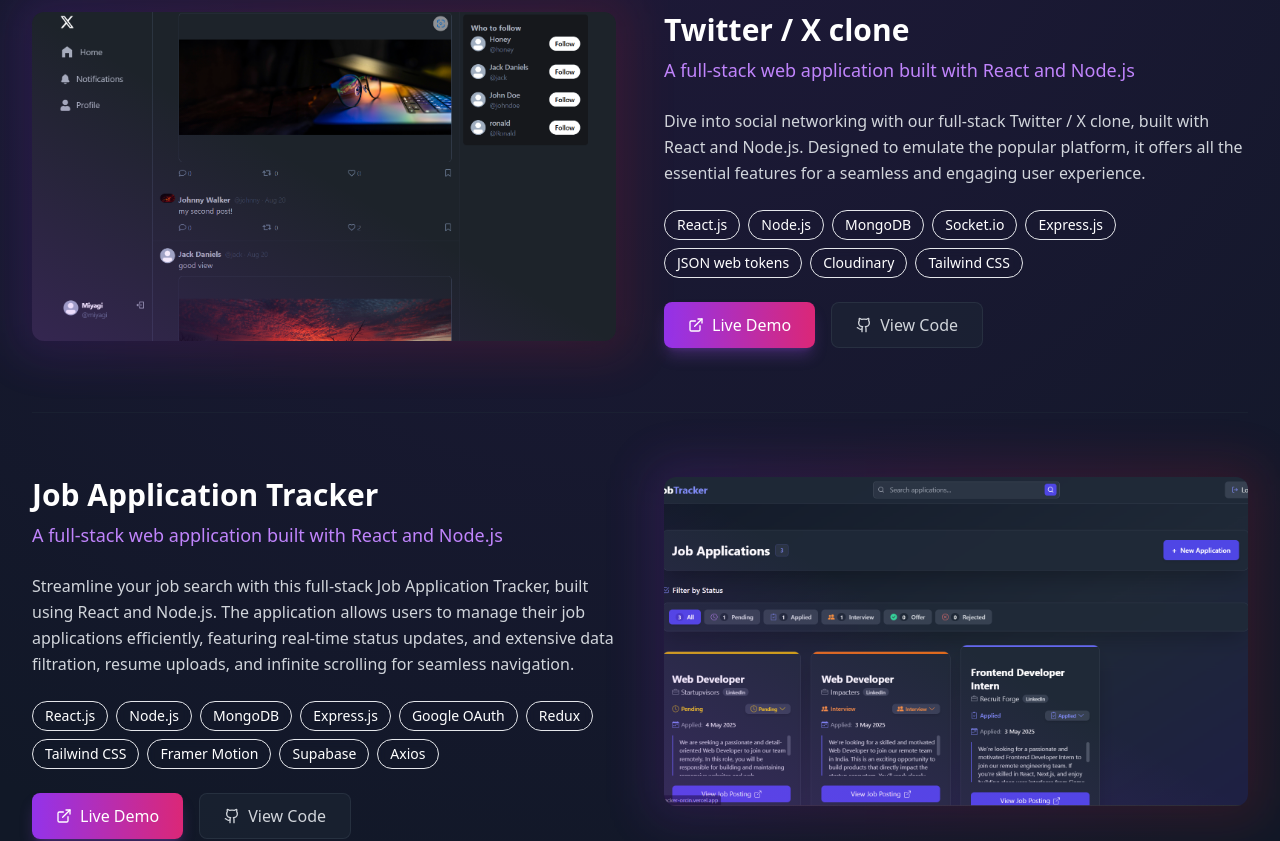
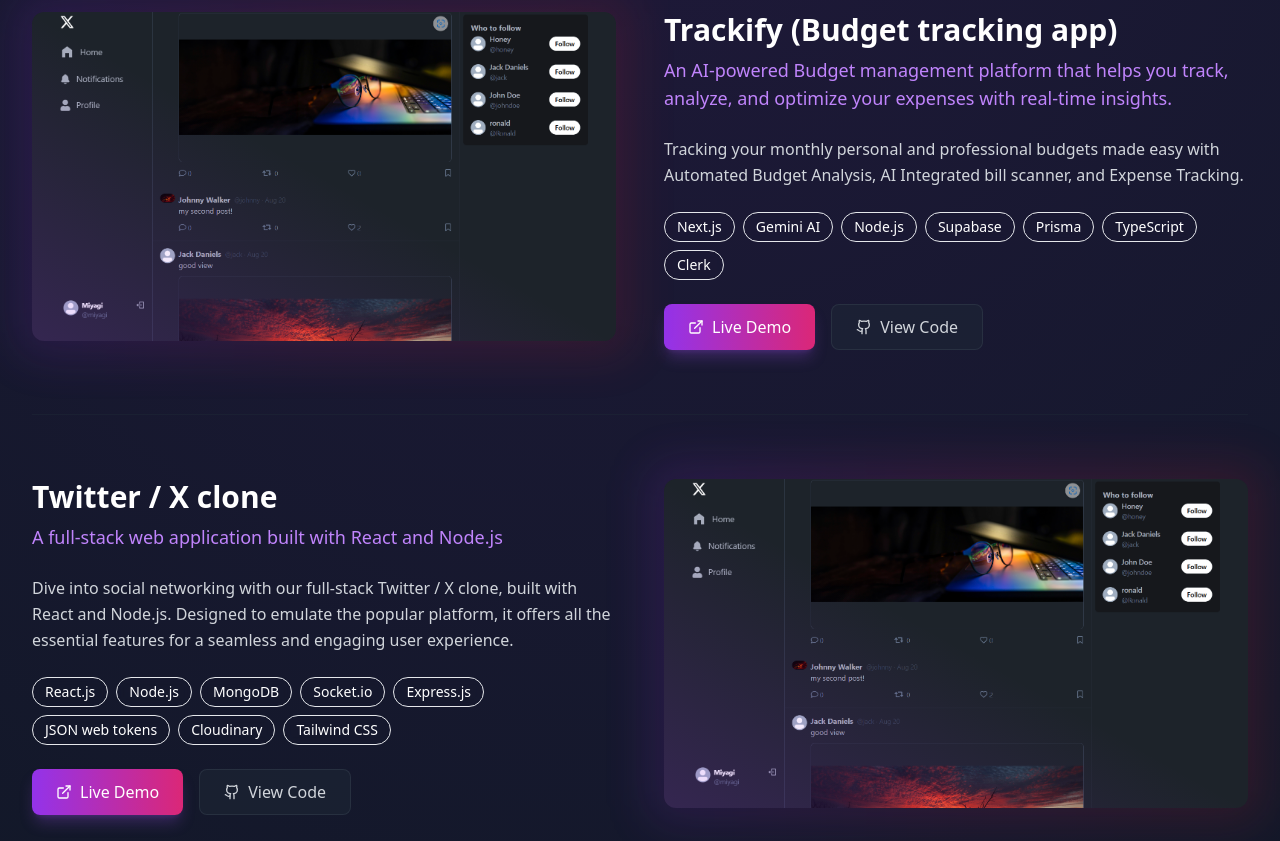
Before and after one commit to YashTirpude/Portfolio, a React (Vite) app: page / in a window 1280 px wide. Shown: the part 1040-1881 px from the top of the page. Built offline with nearby package versions, Linux system fonts and the light colour scheme.

Commit message:
project Update

```diff
--- a/src/data/projectData.ts
+++ b/src/data/projectData.ts
@@ -11,6 +11,26 @@
 }
 
 export const projectsData: Project[] = [
+  {
+    title: "Trackify (Budget tracking app)",
+    description:
+      "An AI-powered Budget management platform that helps you track, analyze, and optimize your expenses with real-time insights.",
+
+    longDescription:
+      "Tracking your monthly personal and professional budgets made easy with Automated Budget Analysis, AI Integrated bill scanner, and Expense Tracking.",
+    image: "/twitter.png",
+    tech: [
+      { name: "Next.js", color: "bg-black" },
+      { name: "Gemini AI", color: "bg-teal-500" },
+      { name: "Node.js", color: "bg-blue-600" },
+      { name: "Supabase", color: "bg-purple-600" },
+      { name: "Prisma", color: "bg-blue-400" },
+      { name: "TypeScript", color: "bg-teal-500" },
+      { name: "Clerk", color: "bg-teal-500" },
+    ],
+    liveLink: "https://budget-tracker-rose.vercel.app/",
+    githubLink: "https://github.com/YashTirpude/Budget-Tracker",
+  },
   {
     title: " Twitter / X clone",
     description: "A full-stack web application built with React and Node.js",
```
